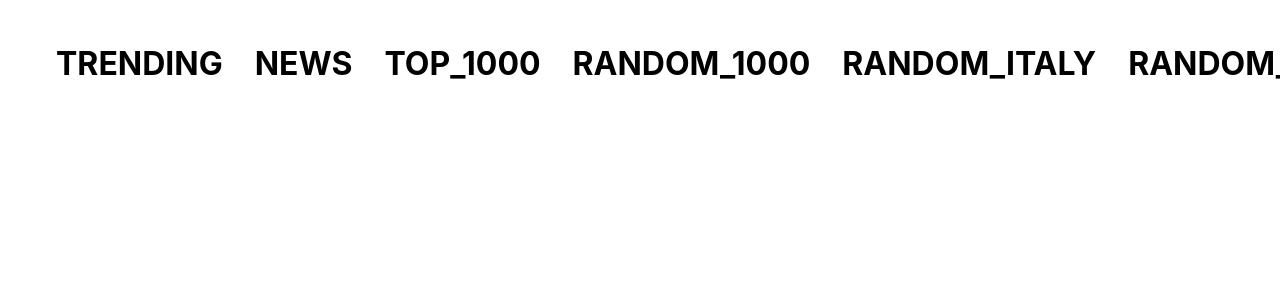
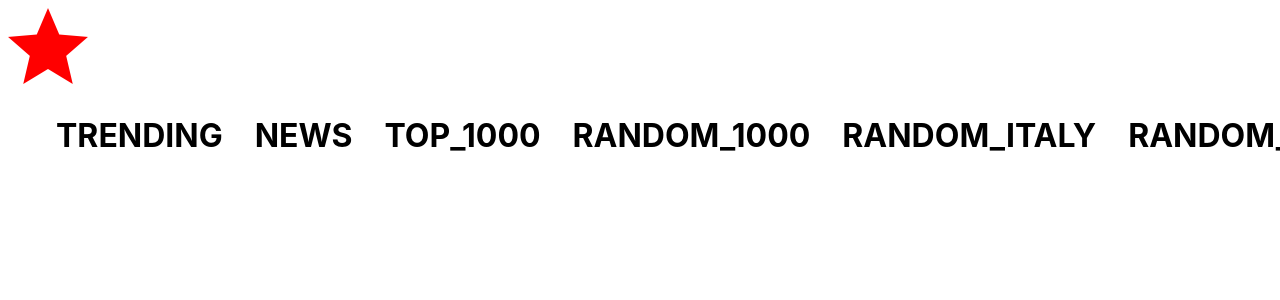
Before and after one commit to Albenni/Squealer, a React (Create React App) app in the folder app/: page / in a window 1280 px wide. Shown: the top 300 px of the page. Built offline with nearby package versions, Linux system fonts and the light colour scheme.

Commit message:
trovato il dio icona

```diff
--- a/app/public/index.html
+++ b/app/public/index.html
@@ -10,6 +10,7 @@
       content="Web site created using create-react-app"
     />
     <link rel="apple-touch-icon" href="%PUBLIC_URL%/logo192.png" />
+    <link rel="stylesheet" href="https://fonts.googleapis.com/icon?family=Material+Icons"/>
     <!--
       manifest.json provides metadata used when your web app is installed on a
       user's mobile device or desktop. See https://developers.google.com/web/fundamentals/web-app-manifest/
--- a/app/src/components/Icons.js
+++ b/app/src/components/Icons.js
@@ -1,11 +1,9 @@
 import React from "react";
 import Icon from "@mui/material/Icon";
 
-function Icons({ iconsName, iconsColor }) {
+function Icons({ iconsName, iconsColor, iconsSize }) {
   return (
-    <div className="icon">
-      <Icon color={iconsColor}> {iconsName} </Icon>
-    </div>
+    <Icon sx={{ color: iconsColor, fontSize: iconsSize }}>{iconsName}</Icon>
   );
 }
 
--- /dev/null
+++ b/app/src/components/SquealBox.js
@@ -0,0 +1,11 @@
+import "./SquealBox.css";
+
+function SquealBox() {
+  return (
+    <div className="SquealBox">
+      <h1>Ciao</h1>
+    </div>
+  );
+}
+
+export default SquealBox;
--- a/app/src/index.js
+++ b/app/src/index.js
@@ -2,6 +2,7 @@ import React from "react";
 import ReactDOM from "react-dom/client";
 import "./index.css";
 import Feed from "./pages/Feed";
+import SquealBox from "./components/SquealBox";
 
 const root = ReactDOM.createRoot(document.getElementById("root"));
 root.render(
--- a/app/src/pages/Feed.js
+++ b/app/src/pages/Feed.js
@@ -19,7 +19,7 @@ class Feed extends Component {
     return (
       <div className="feed">
         <div className="feedHeader">
-          <Icons name={"star"} color={"black"} />
+          <Icons iconsName={"star"} iconsColor={"red"} iconsSize={"6rem"} />
           <ul className="navbar">
             {this.state.tags.map((tag) => (
               <li>
```
Also changed, not shown: app/src/App.js (deleted, +0 -11 lines), app/src/components/SquealBox.css (renamed from app/src/App.css).
